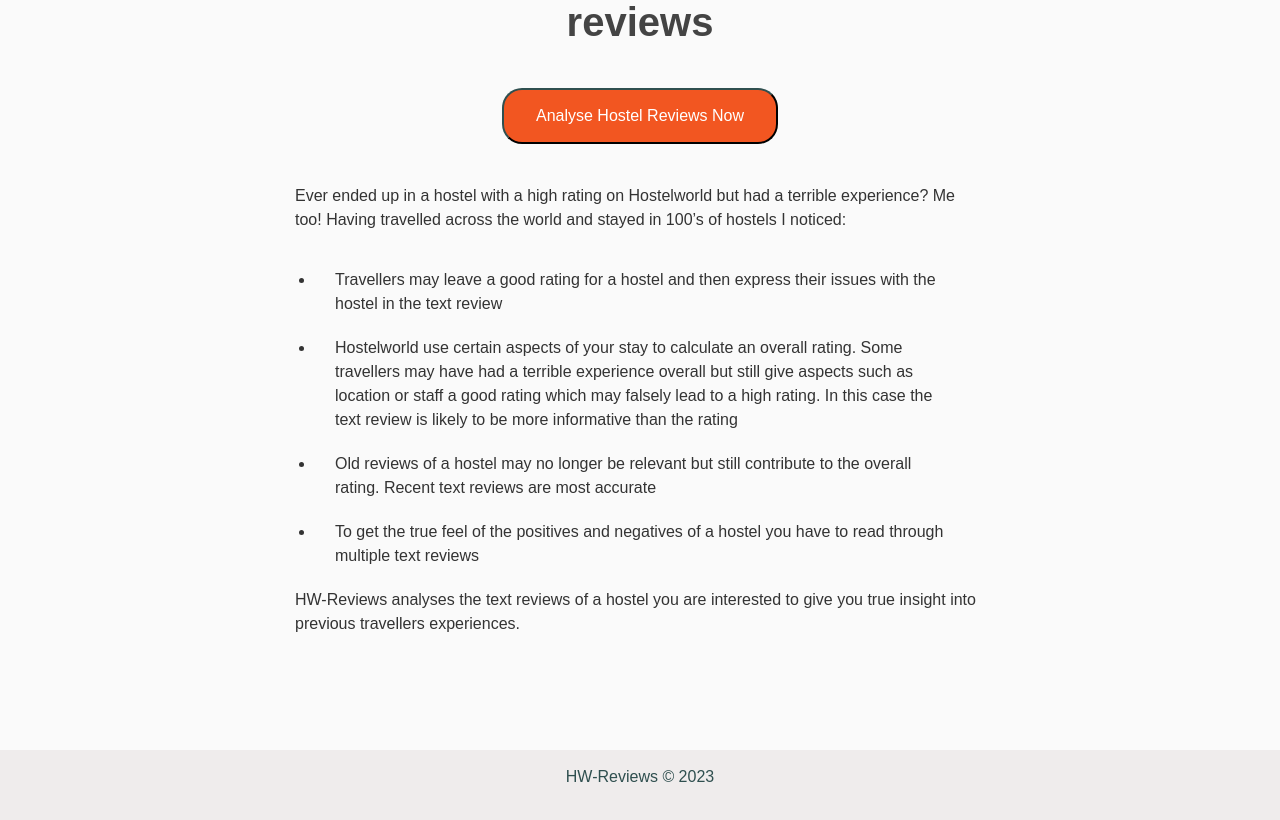
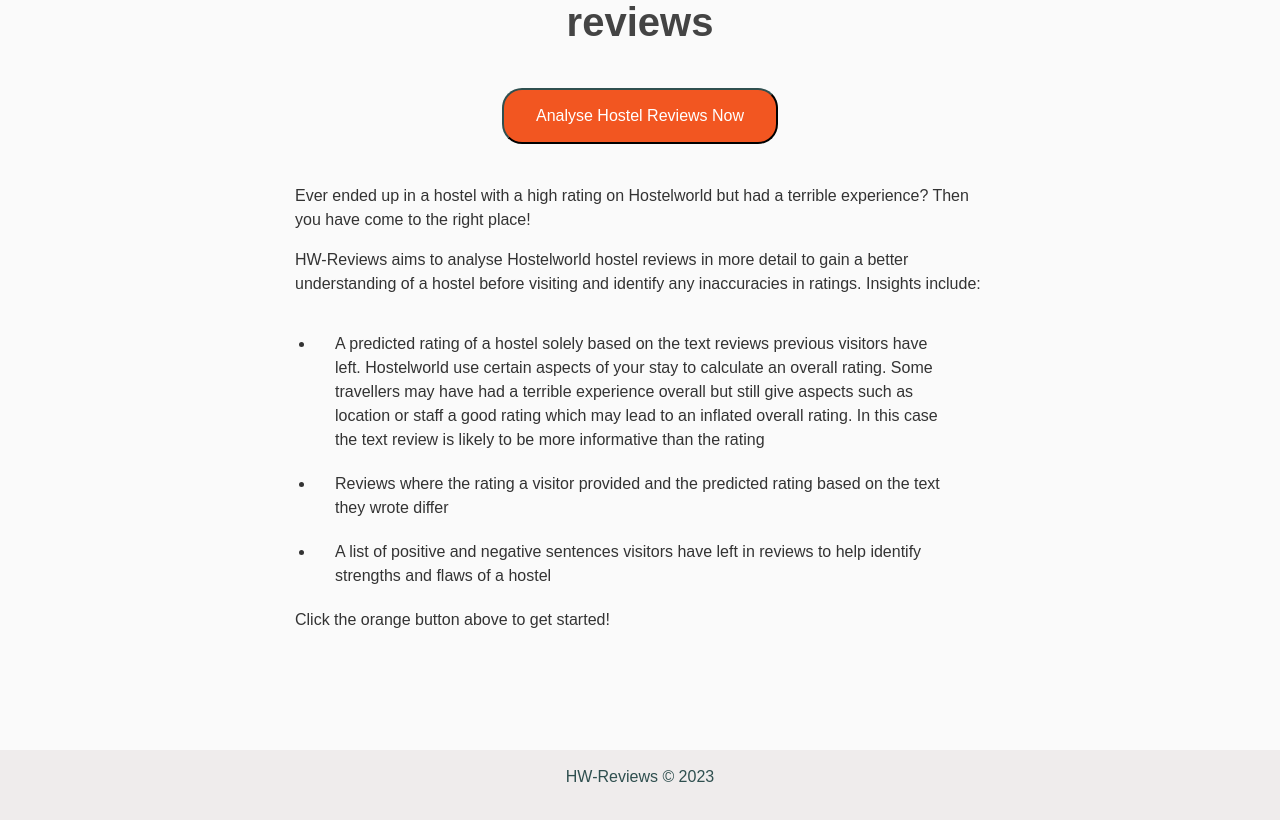
Before and after one commit to atowey01/HW-Reviews-Flask-App, a Flask app: page / in a window 1280 px wide. Shown: the part 150-970 px from the top of the page. Run offline with Flask 2, Linux system fonts and the light colour scheme; parts of the project's set-up code (start-up, migrations or seed data) failed here and were passed over; some libraries are stand-ins or nearby versions.

Commit message:
changed homepage text

```diff
--- a/templates/index.html
+++ b/templates/index.html
@@ -7,14 +7,14 @@
  <a href=submit-url><button>Analyse Hostel Reviews Now</button></a>
   </p>
  <br>
-<p>Ever ended up in a hostel with a high rating on Hostelworld but had a terrible experience? Me too! Having travelled across the world and stayed in 100’s of hostels I noticed:</p>
+<p>Ever ended up in a hostel with a high rating on Hostelworld but had a terrible experience? Then you have come to the right place!</p>
+ <p>HW-Reviews aims to analyse Hostelworld hostel reviews in more detail to gain a better understanding of a hostel before visiting and identify any inaccuracies in ratings. Insights include:</p>
  <ul>
-  <li>Travellers may leave a good rating for a hostel and then express their issues with the hostel in the text review</li>
-  <li>Hostelworld use certain aspects of your stay to calculate an overall rating. Some travellers may have had a terrible experience overall but still give aspects such as location or staff a good rating which may falsely lead to a high rating. In this case the text review is likely to be more informative than the rating </li>
-  <li>Old reviews of a hostel may no longer be relevant but still contribute to the overall rating. Recent text reviews are most accurate</li>
-  <li>To get the true feel of the positives and negatives of a hostel you have to read through multiple text reviews</li>
+ <li>A predicted rating of a hostel solely based on the text reviews previous visitors have left. Hostelworld use certain aspects of your stay to calculate an overall rating. Some travellers may have had a terrible experience overall but still give aspects such as location or staff a good rating which may lead to an inflated overall rating. In this case the text review is likely to be more informative than the rating</li>
+ <li>Reviews where the rating a visitor provided and the predicted rating based on the text they wrote differ</li>
+  <li>A list of positive and negative sentences visitors have left in reviews to help identify strengths and flaws of a hostel</li>
  </ul>
- <p>HW-Reviews analyses the text reviews of a hostel you are interested to give you true insight into previous travellers experiences.</p>
+ <p>Click the orange button above to get started!</p>
 </form>
  </div>
 
```
